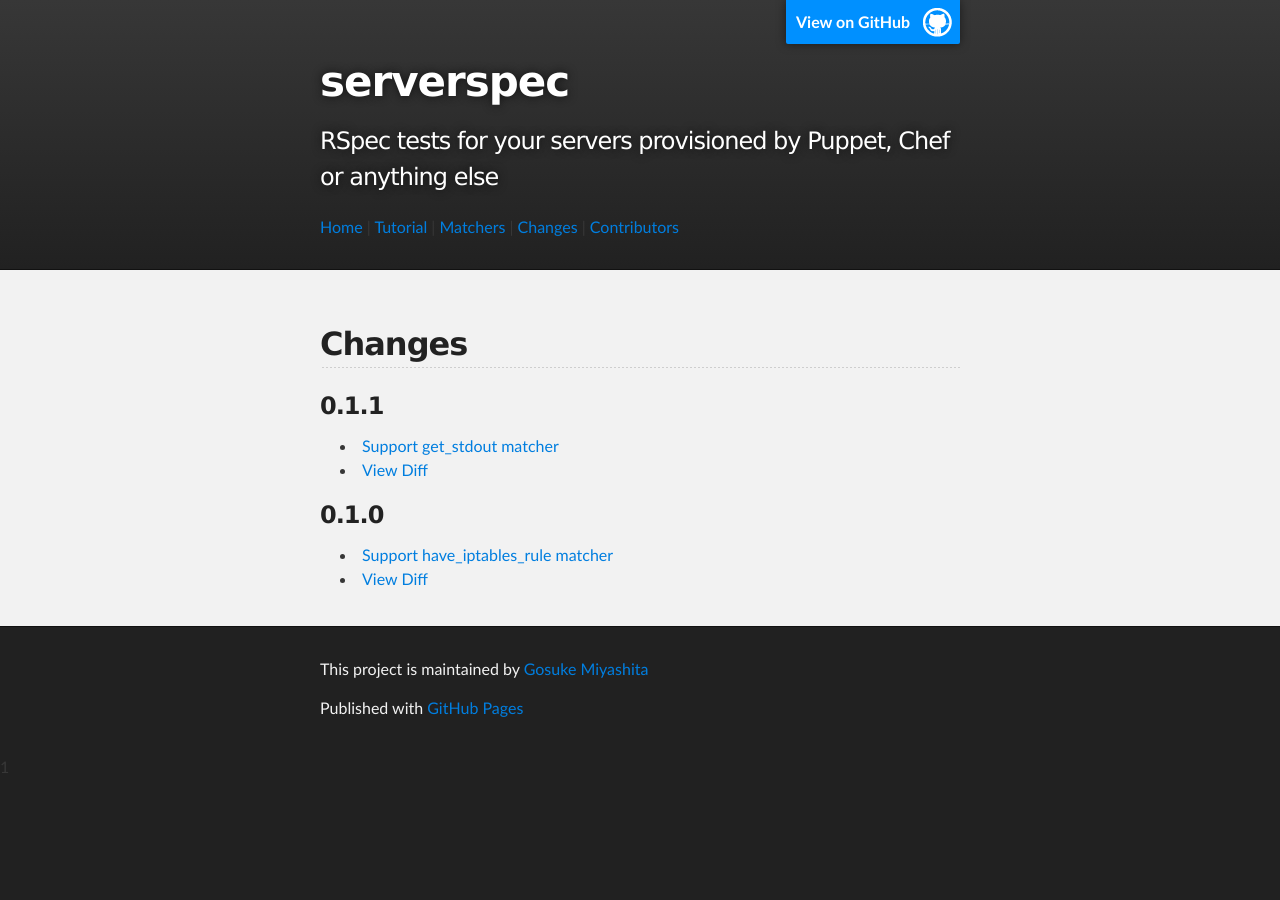
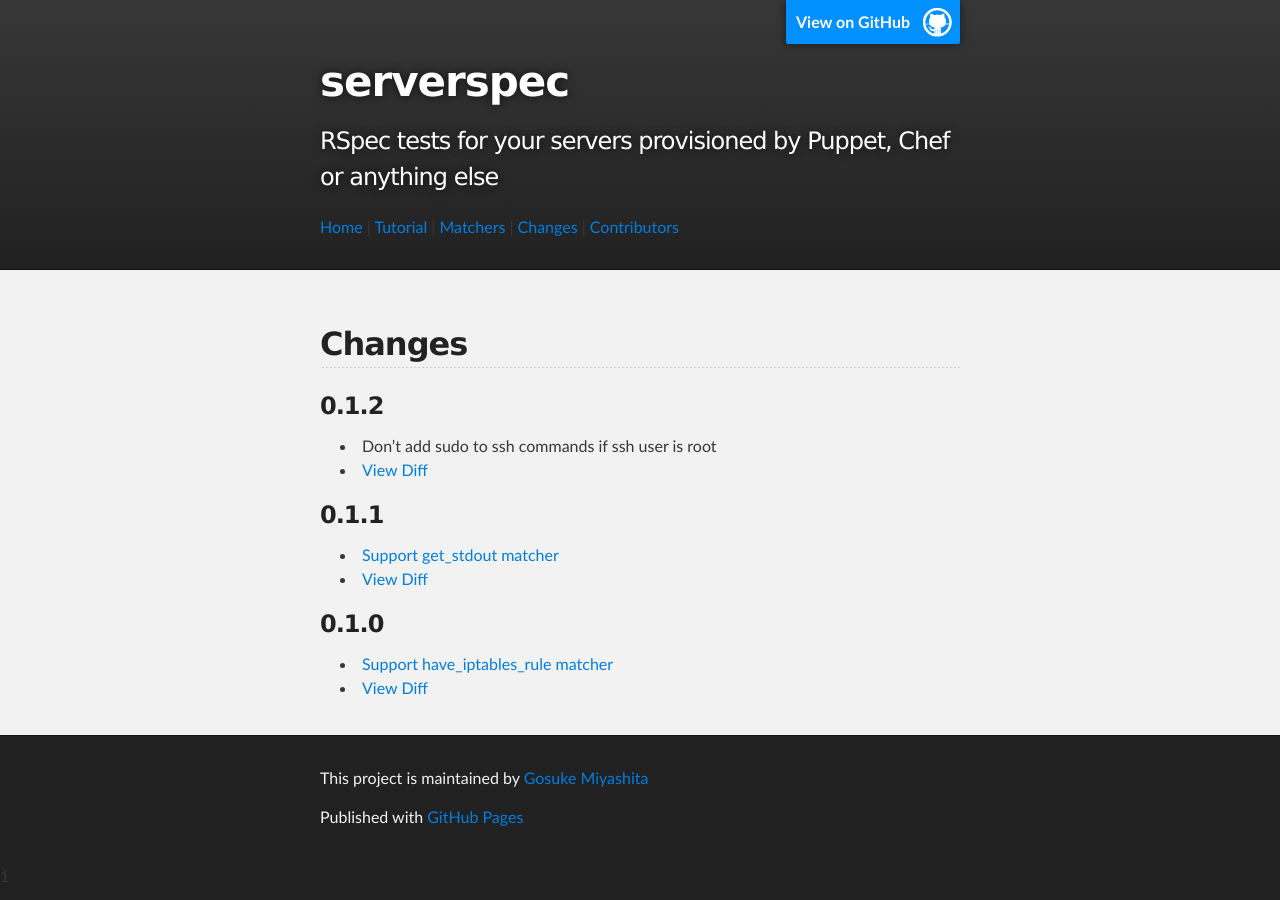
Before and after one commit to serverspec/serverspec.github.io, a Jekyll site: the page built from changes.md, in a window 1280 px wide. Built offline with Jekyll 4.4.1, drawn with Linux system fonts in a browser that asks for light colours; Markdown is read by kramdown in place of the engine named in the settings.

Commit message:
Version 0.1.2

```diff
--- a/changes.md
+++ b/changes.md
@@ -4,6 +4,12 @@ title: changes
 ---
 
 ## Changes
+
+### 0.1.2
+
+ * Don't add sudo to ssh commands if ssh user is root
+ * [View Diff](https://github.com/mizzy/serverspec/compare/v0.1.1...v0.1.2)
+
 
 ### 0.1.1
 
```
